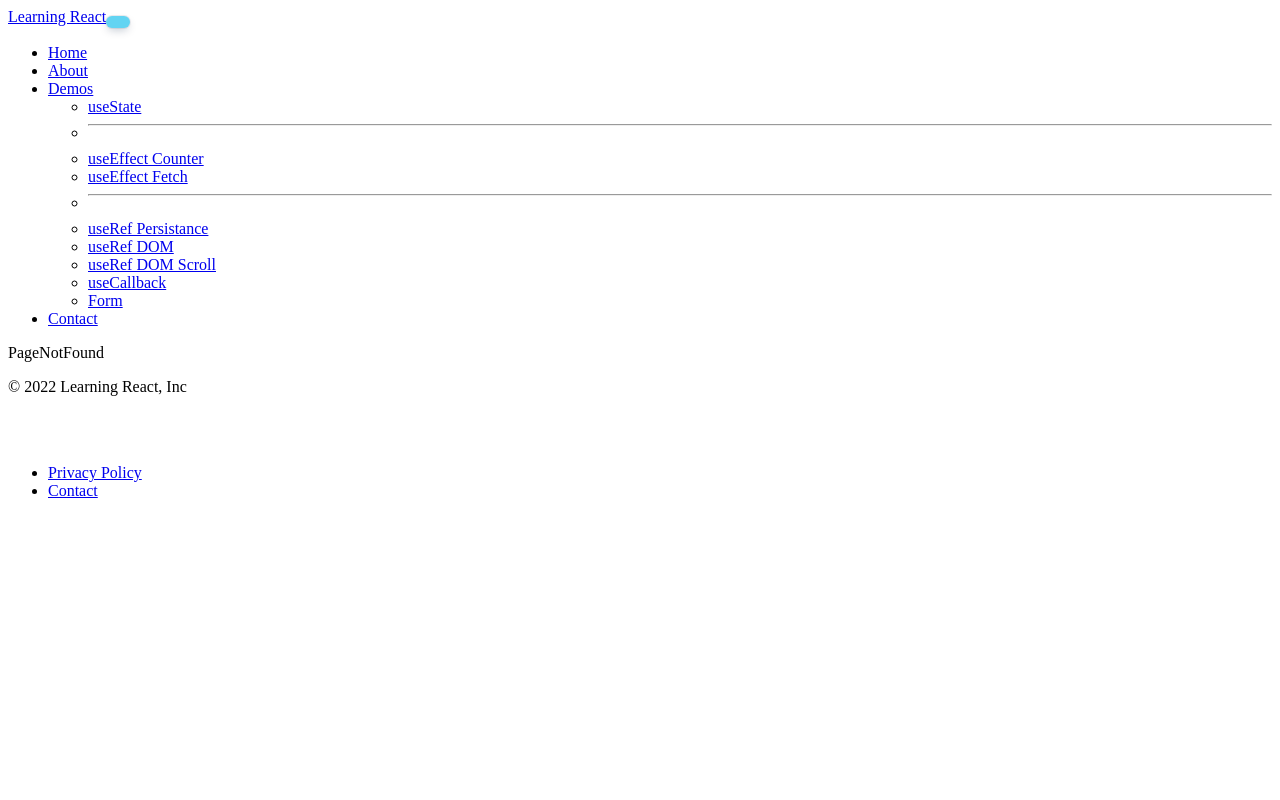
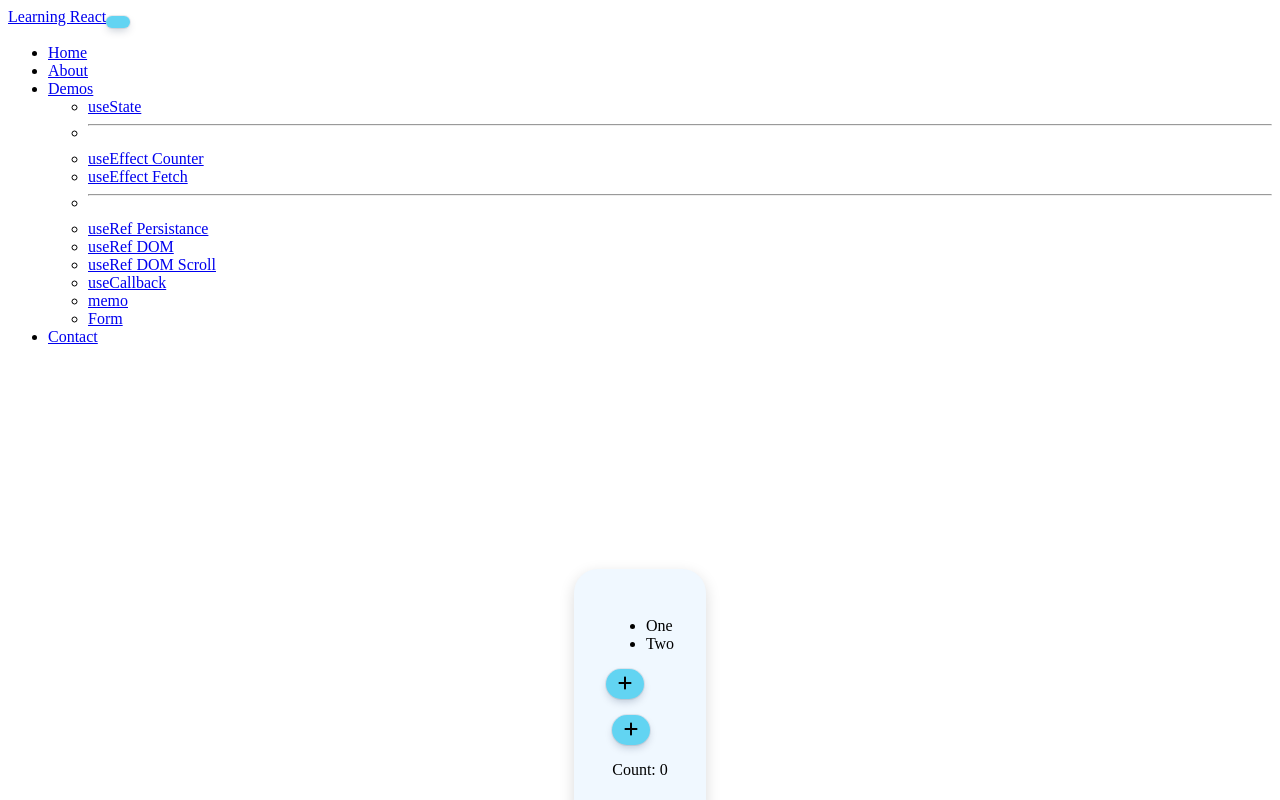
Before and after one commit to manikant-codes/react-course-files, a React (Create React App) app: page /memo in a window 1280 px wide. Shown: the top 800 px of the page. Built offline with nearby package versions, Linux system fonts and the light colour scheme; the HTML template or start-up script is replaced by a standard one.

Commit message:
memo example

```diff
--- a/src/App.js
+++ b/src/App.js
@@ -12,6 +12,7 @@ import UseRefPersistanceDemo from "./components/demos/useRefDemo/UseRefPersistan
 import UseRefDomDemo from "./components/demos/useRefDemo/UseRefDomDemo";
 import UseRefDomDemoTwo from "./components/demos/useRefDemo/UseRefDomDemoTwo";
 import UseCallbackDemo from "./components/demos/useCallbackDemo/UseCallbackDemo";
+import MemoDemo from "./components/demos/memoDemo/MemoDemo";
 
 function App() {
   return (
@@ -29,6 +30,7 @@ function App() {
           <Route path="useRefDom" element={<UseRefDomDemo />} />
           <Route path="useRefDomTwo" element={<UseRefDomDemoTwo />} />
           <Route path="useCallback" element={<UseCallbackDemo />} />
+          <Route path="memo" element={<MemoDemo />} />
           <Route path="*" element={<PageNotFound />} />
         </Route>
       </Routes>
--- /dev/null
+++ b/src/components/demos/memoDemo/MemoDemo.jsx
@@ -0,0 +1,30 @@
+import React, { useState } from "react";
+import ToDoList from "./ToDoList";
+import { FontAwesomeIcon } from "@fortawesome/react-fontawesome";
+import { faPlus } from "@fortawesome/free-solid-svg-icons";
+
+function MemoDemo() {
+  const [toDos, setToDos] = useState(["One", "Two"]);
+  const [count, setCount] = useState(0);
+  console.log("MemoDemo Re-rendered");
+  return (
+    <div className="demoContainer">
+      <div className="demoWrapper" style={{ flexDirection: "column" }}>
+        <div>
+          <ToDoList toDos={toDos} />
+          <button onClick={() => setToDos((todo) => [...todo, "New Item"])}>
+            <FontAwesomeIcon icon={faPlus} />
+          </button>
+        </div>
+        <div>
+          <button onClick={() => setCount((c) => c + 1)}>
+            <FontAwesomeIcon icon={faPlus} />
+          </button>
+          <p>Count: {count}</p>
+        </div>
+      </div>
+    </div>
+  );
+}
+
+export default MemoDemo;
--- /dev/null
+++ b/src/components/demos/memoDemo/ToDoList.jsx
@@ -0,0 +1,16 @@
+import React, { memo } from "react";
+
+function ToDoList(props) {
+  console.log("List Rendered");
+  return (
+    <div>
+      <ul>
+        {props.toDos.map((todo, index) => {
+          return <li key={index}>{todo}</li>;
+        })}
+      </ul>
+    </div>
+  );
+}
+
+export default memo(ToDoList);
--- a/src/layout/Navbar.jsx
+++ b/src/layout/Navbar.jsx
@@ -99,6 +99,11 @@ function Navbar() {
                   </Link>
                 </li>
                 <li>
+                  <Link className="dropdown-item" to="/memo">
+                    memo
+                  </Link>
+                </li>
+                <li>
                   <Link className="dropdown-item" to="/form">
                     Form
                   </Link>
```
